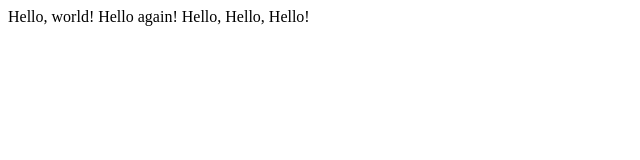
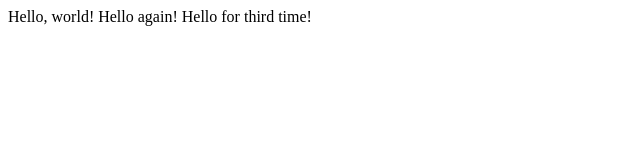
Before and after one commit to bubool/Hello, a plain HTML site: page hello.html in a window 1280 px wide. Shown: the full height of the page, 0-640 px from the left. Drawn offline with Linux system fonts and the light colour scheme.

Commit message:
Update hello.html

```diff
--- a/hello.html
+++ b/hello.html
@@ -7,7 +7,7 @@
         <title>My Webpage!</title>
     </head>
     <body>
-        Hello, world! Hello again! Hello, Hello, Hello!
+        Hello, world! Hello again! Hello for third time!
     </body>
 
 </html>
```
